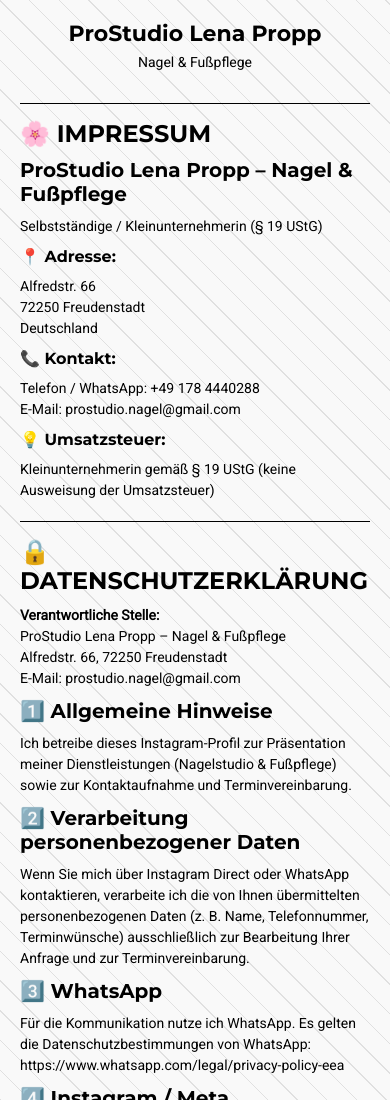
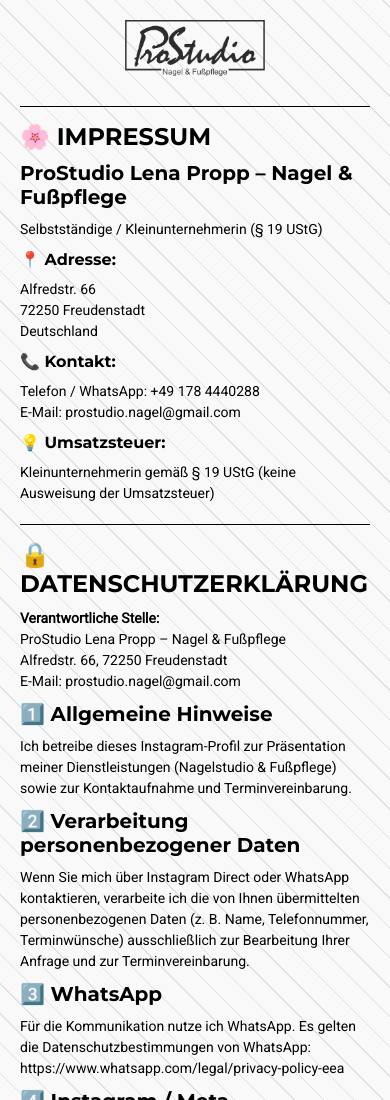
Before and after one commit to vovpropp/ProStudio, a plain HTML site: page index.html in a window 390 px wide. Shown: the top 1100 px of the page. Drawn offline with Linux system fonts and the light colour scheme.

Commit message:
add padding und logo html

```diff
--- a/index.html
+++ b/index.html
@@ -17,11 +17,11 @@
 
     body {
       font-family: 'Roboto', Arial, sans-serif;
+      background-color: #f9f9f9;
       color: #000000;
       display: flex;
       justify-content: center;
       padding: 20px;
-      background-color: #f9f9f9; /* светло-серый основной фон */
       background-image: repeating-linear-gradient(
         45deg,
         #f9f9f9,
@@ -41,16 +41,31 @@
       margin-bottom: 30px;
     }
 
-    header h1 {
-      font-family: 'Montserrat', Arial, sans-serif;
-      font-size: 28px;
-      font-weight: 700;
-      margin-bottom: 5px;
+
+    h1.logo-header {
+      display: flex;
+      flex-direction: column;
+      align-items: center;
+      justify-content: center;
+      margin-bottom: 10px;
     }
 
-    header p {
-      font-size: 18px;
-      margin-bottom: 20px;
+    h1.logo-header img.logo {
+      max-width: 180px;
+      height: auto;
+      display: block;
+    }
+
+    /* Скринридеры */
+    .sr-only {
+      position: absolute;
+      width: 1px;
+      height: 1px;
+      padding: 0;
+      margin: -1px;
+      overflow: hidden;
+      clip: rect(0,0,0,0);
+      border: 0;
     }
 
     section {
@@ -86,9 +101,15 @@
     }
 
     @media (max-width: 400px) {
-      header h1 { font-size: 22px; }
-      header p, p, li { font-size: 14px; }
-      section { padding-top: 15px; }
+      h1.logo-header img.logo {
+        max-width: 140px;
+      }
+      header p, p, li {
+        font-size: 14px;
+      }
+      section {
+        padding-top: 15px;
+      }
     }
   </style>
 </head>
@@ -96,8 +117,10 @@
   <div class="container">
 
     <header>
-      <h1>ProStudio Lena Propp</h1>
-      <p>Nagel & Fußpflege</p>
+      <h1 class="logo-header">
+        <img src="logo.png" alt="ProStudio Lena Propp, Nagel & Fußpflege" class="logo">
+        <span class="sr-only">ProStudio Lena Propp, Nagel & Fußpflege</span>
+      </h1>
     </header>
 
     <section>
```
